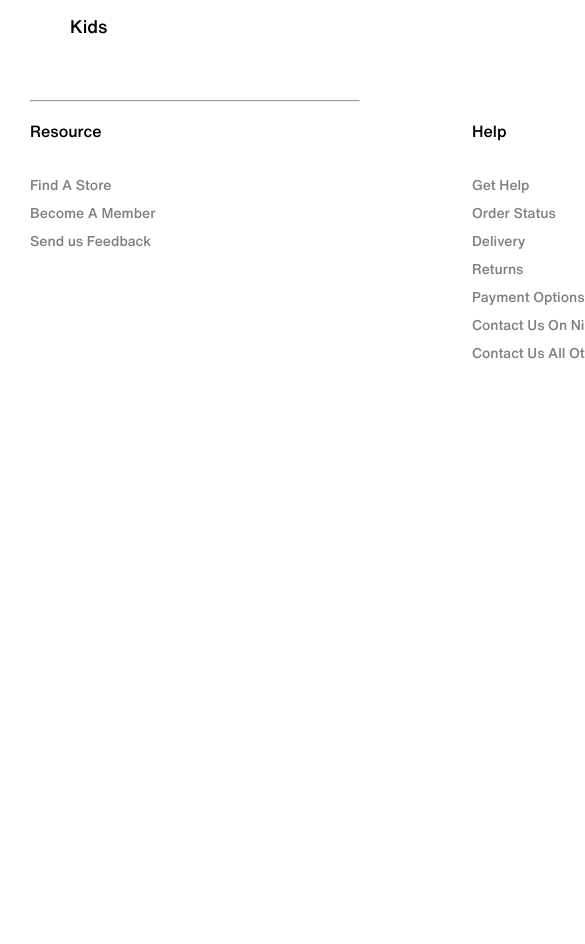
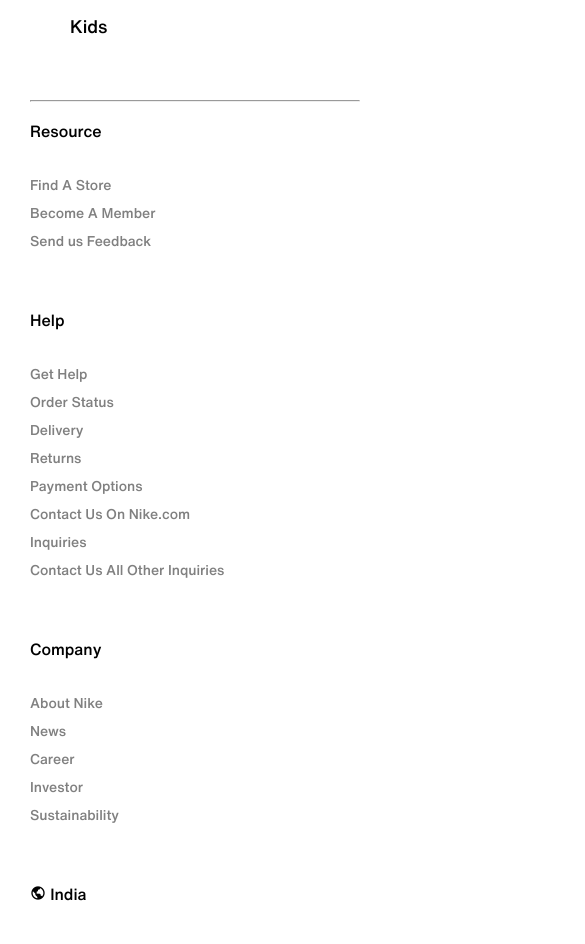
Before and after one commit to shahir-p/nike, a plain HTML site: page index.html in a window 390 px wide. Shown: the part 5760-6704 px from the top of the page, 585 px wide, since content can reach past the window. Before the commit the page ends 6239 px from the top, so only its background shows below. Drawn offline with nearby package versions, Linux system fonts and the light colour scheme.

Commit message:
footer cmplt

```diff
--- a/style.css
+++ b/style.css
@@ -699,7 +699,7 @@ hr{
     height: 40vh;
 
     display: grid;
-    grid-template-columns: 50vh 30vh 30vh 50vh;
+    grid-template-columns:repeat(4,auto);
     gap: 20px;
     justify-content: space-between;
 
@@ -716,7 +716,7 @@ hr{
     color: gray;
 }
 .gridLast{
-    text-align: end;
+    text-align: start;
 }
 
 
@@ -980,6 +980,24 @@ hr{
 
         display: none;
     }
+    .footer{
+        /* border: 2px solid black; */
+        margin: 20px 30px;
+        height: 100vh;
+        width: 30vh;
+
+        display: grid;
+        grid-template-columns: repeat(1,25vh);
+        gap: 20px;
+        justify-content: left;
+
+
+
+    }
+    .gridLast{
+        text-align: start;
+       margin-bottom: 25px;
+    }
 
 
 }
```
